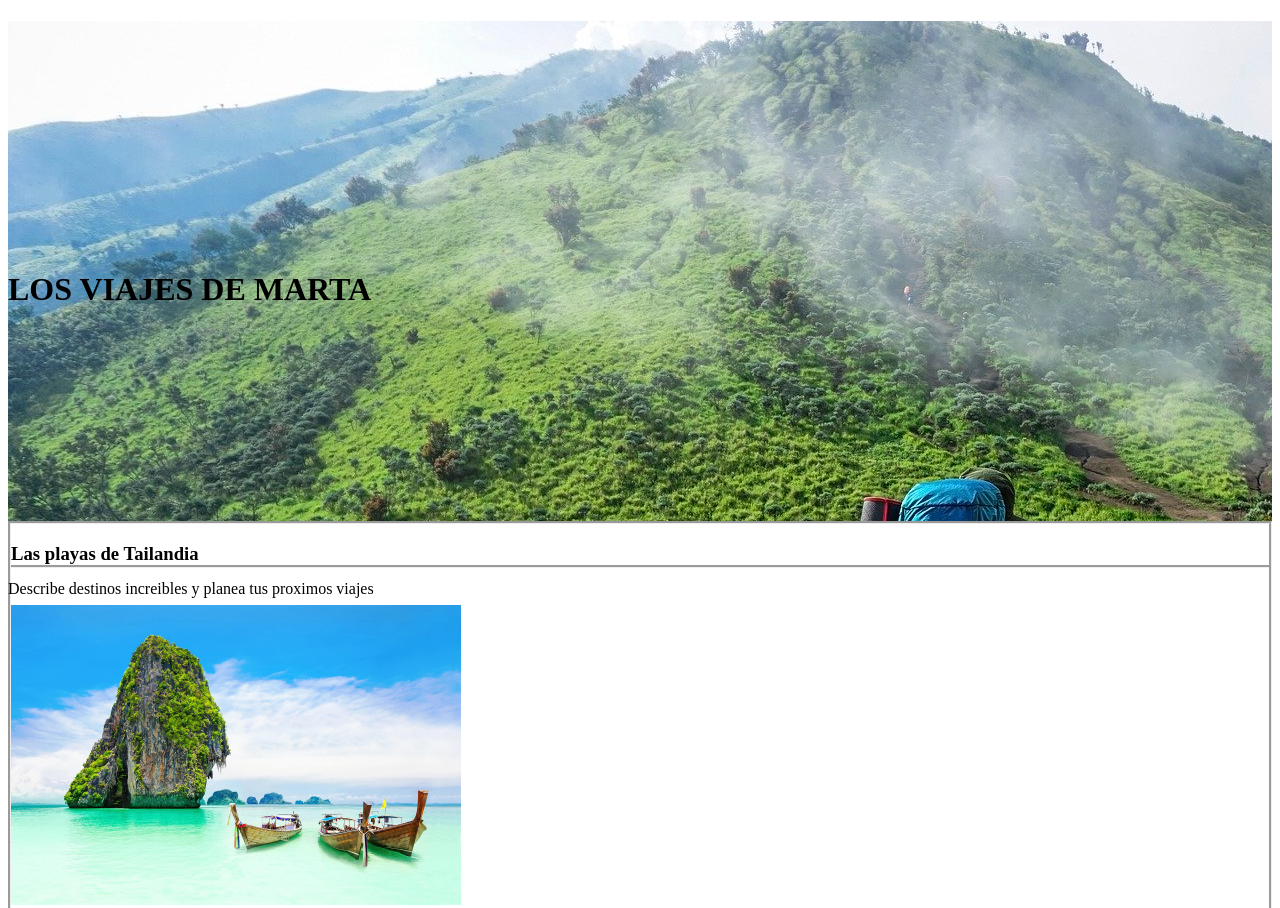
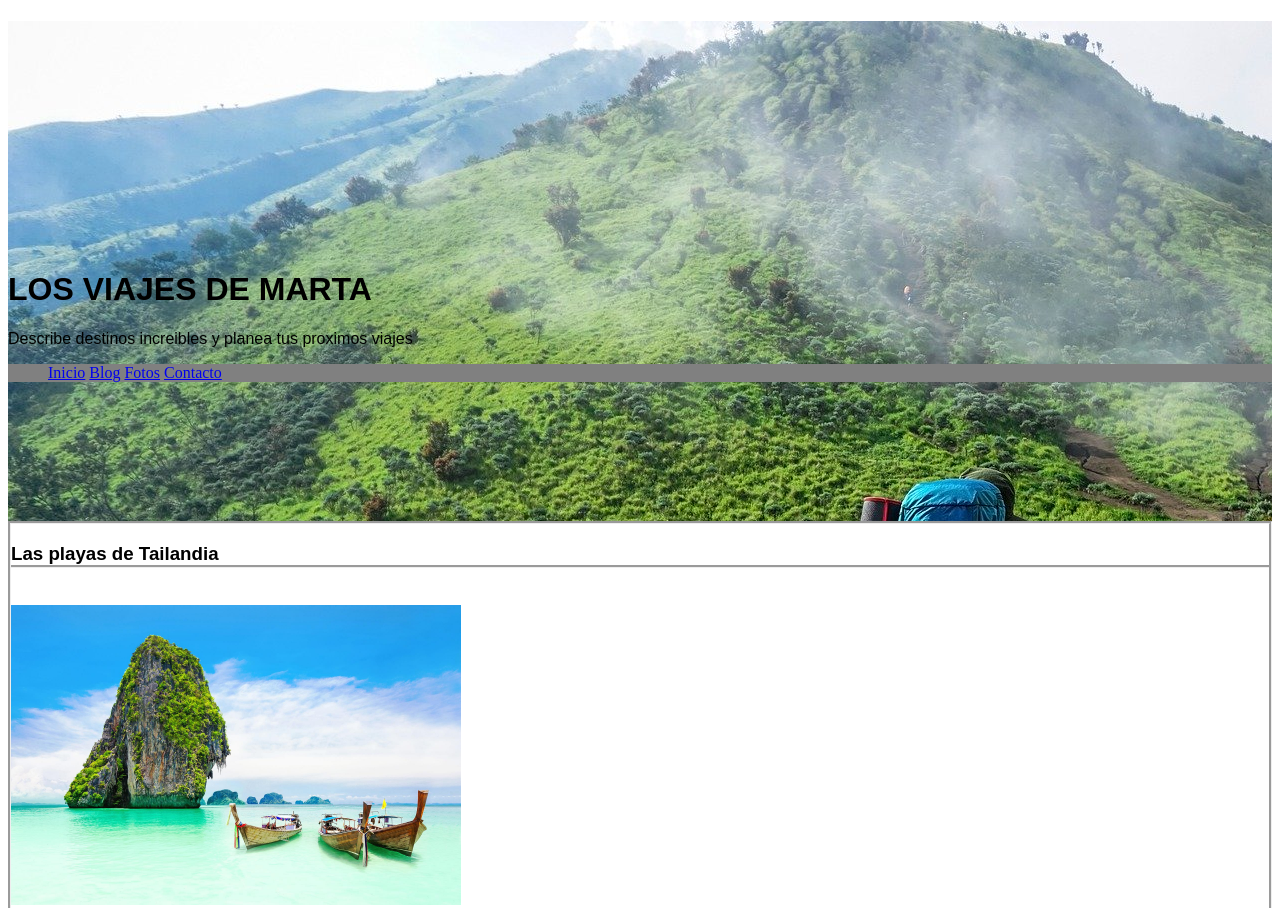
Before and after one commit to Brunitozz/PaginaHTML, a website: page public_html/ViajesMarta_1/index.html in a window 1280 px wide. Shown: the top 908 px of the page. Drawn offline with Linux system fonts and the light colour scheme.

Commit message:
cambios en css

```diff
--- a/public_html/ViajesMarta_1/assets/css/styles.css
+++ b/public_html/ViajesMarta_1/assets/css/styles.css
@@ -14,18 +14,23 @@
     Header
 */
 
+h1,h3,h4,p,tbody{
+    font-family: sans-serif;
+}
+
 header{
     background-image: url("../img/cabecera.jpg");
+    background-color:#f5f5dc;
     height: 500px;
 }
 .Navbar{
-    background-color: green;
-    margin-top: 400px;
+    background-color: grey;
+    width: 100%;
+    top: 150px; /* Ajusta la posición vertical según tus necesidades */
+    left: 0;
 }
-h1, header>p{
+h1{
     padding-top: 250px;
-}
-header>p{
 }
 
 /*
```
